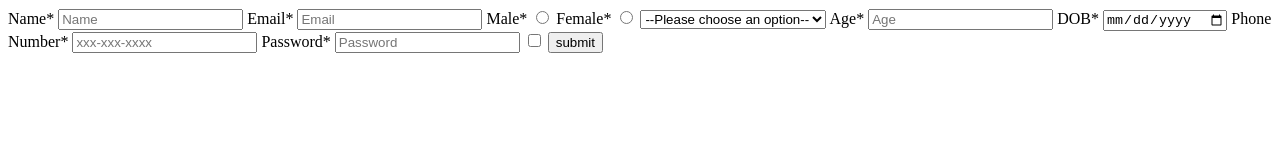
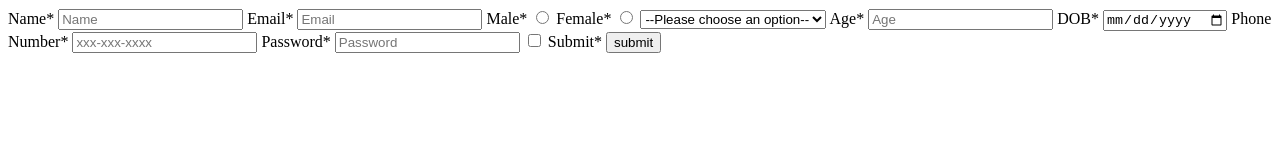
Before and after one commit to acciojob/signup-form-car-rahulkr9162, a website: page main.html in a window 1280 px wide. Drawn offline with Linux system fonts and the light colour scheme.

Commit message:
created a submission

```diff
--- a/main.html
+++ b/main.html
@@ -35,7 +35,8 @@
 		<label for="password">Password*</label>
 			<input type="password" placeholder="Password" id="password" required>
 		<input type="checkbox" required>
-		<button type="submit">submit</button>
+		<label for="tos">Submit*</label>
+		<button type="submit" id="tos">submit</button>
 		</form>
 
 </body>
```
